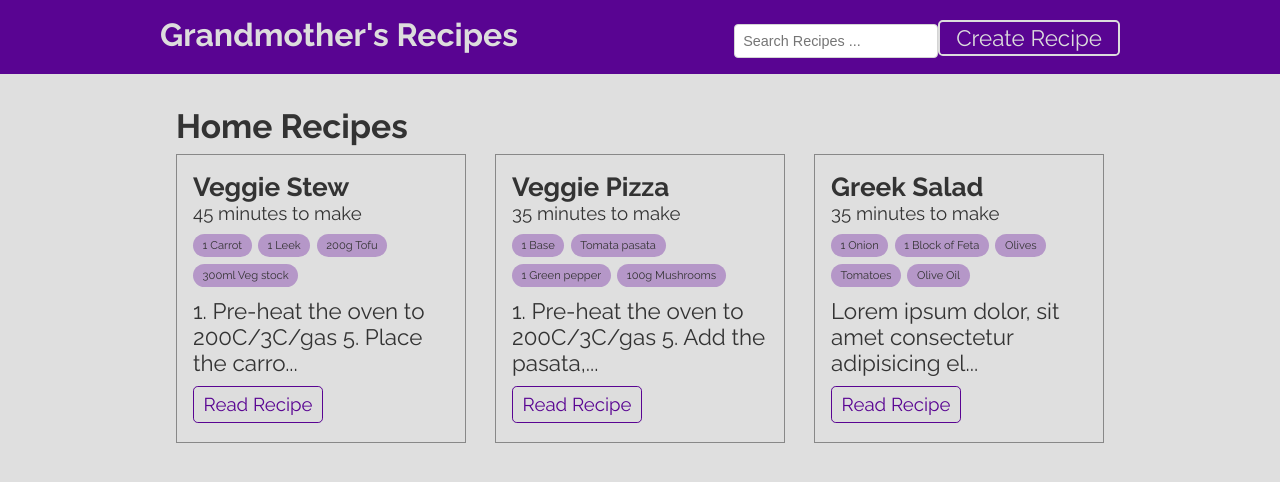
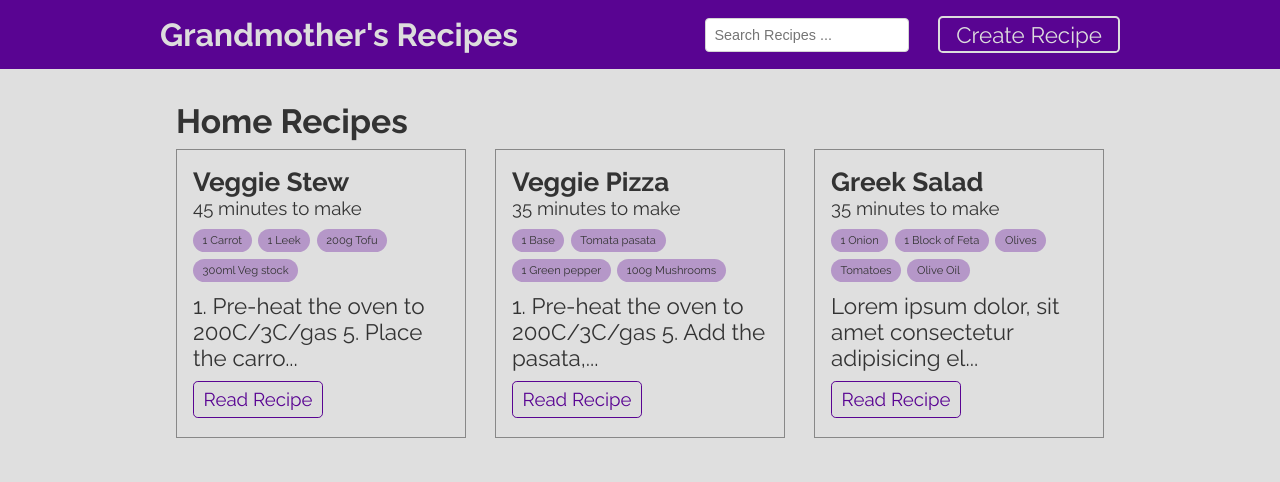
Before and after one commit to codehvila/Recetas, a React (Create React App) app: page / in a window 1280 px wide. Shown: the top 482 px of the page. Built offline with nearby package versions, Linux system fonts and the light colour scheme; data requests are answered from the project's data file.

Commit message:
Adjust NavBar Components

```diff
--- a/src/components/NavBar.module.css
+++ b/src/components/NavBar.module.css
@@ -6,7 +6,8 @@
 
 .navbar nav {
   display: flex;
-  align-items: baseline;
+  gap: 1.8rem;
+  align-items: center;
   max-width: 960px; /* 1200px; */
   margin: 0 auto;
 }
```
